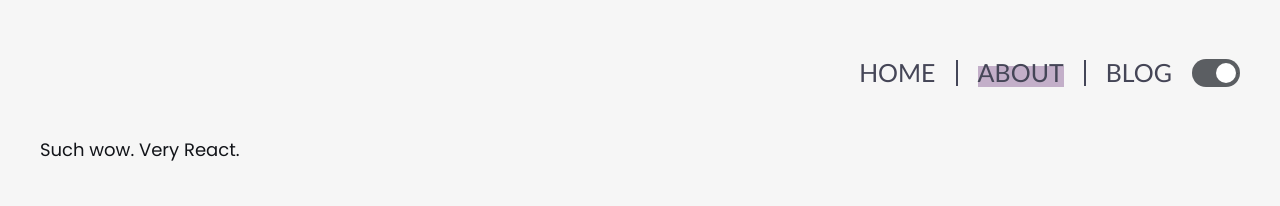
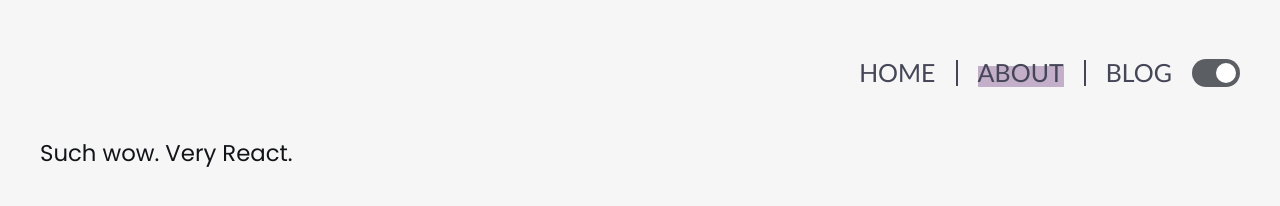
Before and after one commit to Ninabanina/personal-website, a Gatsby site: page /about in a window 1280 px wide. Built offline with nearby package versions, Linux system fonts and the light colour scheme; Gatsby itself is replaced by a stand-in of ours.

Commit message:
build the text component

```diff
--- a/package.json
+++ b/package.json
@@ -15,6 +15,7 @@
   },
   "dependencies": {
     "babel-plugin-styled-components": "^2.0.7",
+    "classnames": "^2.3.2",
     "gatsby": "^5.3.3",
     "gatsby-plugin-google-fonts": "^1.0.1",
     "gatsby-plugin-styled-components": "^6.3.0",
--- a/src/components/GlobalStyles/GlobalStyles.js
+++ b/src/components/GlobalStyles/GlobalStyles.js
@@ -1,4 +1,4 @@
-import { createGlobalStyle } from "styled-components";
+import { createGlobalStyle } from "styled-components"
 
 const GlobalStyle = createGlobalStyle`
   :root {
@@ -56,6 +56,16 @@ const GlobalStyle = createGlobalStyle`
     --h6-fluid-rate: 1vw + 1rem;
 
     --font-size-body:1.8rem;
+    --font-fluid-body-rate: 1vw + 1rem;
+
+    --font-size-body-small-mobile: 1.2rem;
+    --font-size-body-small-desktop: 1.4rem;
+
+    --font-size-body-medium-mobile: 1.6rem;
+    --font-size-body-medium-desktop: 1.8rem;
+
+    --font-size-body-large-mobile: 2rem;
+    --font-size-body-large-desktop: 2.4rem;
 
     /* Typography spacing */
     --letter-spacing-body: 0.05rem;
@@ -68,6 +78,10 @@ const GlobalStyle = createGlobalStyle`
     --line-height-h4: 1.3em;
     --line-height-h5: 1.3em;
     --line-height-h6: 1.4em;
+
+    /* Typography weight */
+    --font-weight-regular: 400;
+    --font-weight-bold: 700;
 
     /* Transition defaults */
     --transition-duration: 0.2s;
@@ -233,6 +247,64 @@ const GlobalStyle = createGlobalStyle`
     color: ${({ theme }) => theme.colors.text};
     transition: background var(--bg-transition), color var(--color-transition);
   }
-`;
 
-export default GlobalStyle;
+  // Size
+  .smallFontSize {
+    font-size: clamp(var(--font-size-body-small-mobile), var(--font-fluid-body-rate), var(--font-size-body-small-desktop));
+  }
+
+  .mediumFontSize {
+    font-size: clamp(var(--font-size-body-medium-mobile), var(--font-fluid-body-rate), var(--font-size-body-medium-desktop));
+  }
+
+  .largeFontSize {
+    font-size: clamp(var(--font-size-body-large-mobile), var(--font-fluid-body-rate), var(--font-size-body-large-desktop));
+  }
+
+
+
+  // Weights
+  .regularFontWeight {
+    font-weight: var(--font-weight-regular);
+  }
+
+  .boldFontWeight {
+    font-weight: var(--font-weight-bold);
+  }
+
+  // Display
+  .inlineTextDisplay {
+    display: inline;
+  }
+
+  .blockTextDisplay {
+    display: block;
+  }
+
+  .inlineBlockTextDisplay {
+    display: inline-block;
+  }
+
+  .flexTextDisplay {
+    display: flex;
+  }
+
+  .inlineFlexTextDisplay {
+    display: inline-flex;
+  }
+
+  // Alignment
+  .leftTextAlign {
+    text-align: left;
+  }
+
+  .ceterTextAlign {
+    text-align: right;
+  }
+
+  .rightTextAlign {
+    text-align: center;
+  }
+`
+
+export default GlobalStyle
--- a/src/components/heading.js
+++ b/src/components/heading.js
@@ -1,5 +1,4 @@
 import React from "react"
-import styled from "styled-components"
 
 const Heading = ({ level, children }) => {
   const Tag = level ? level : "h2"
--- /dev/null
+++ b/src/components/text.js
@@ -0,0 +1,31 @@
+import React from "react"
+import classNames from "classnames"
+
+const Text = ({ component, size, weight, display, align, children }) => {
+  const Tag = component ? component : "p"
+
+  const classes = classNames(
+    { smallFontSize: size === "small" },
+    { mediumFontSize: size === "medium" },
+    { largeFontSize: size === "large" },
+
+    { regularFontWeight: weight === "regular" },
+    { boldFontWeight: weight === "bold" },
+
+    { inlineTextDisplay: display === "inline" },
+    { blockTextDisplay: display === "block" },
+    { inlineBlockTextDisplay: display === "inline-block" },
+    { flexTextDisplay: display === "flex" },
+    { inlineFlexTextDisplay: display === "inline-flex" },
+
+    { leftTextAlign: align === "left" },
+    { ceterTextAlign: align === "center" },
+    { rightTextAlign: align === "right" }
+  )
+
+  if (!children) return null
+
+  return <Tag className={classes}>{children}</Tag>
+}
+
+export default Text
--- a/src/pages/about.js
+++ b/src/pages/about.js
@@ -1,8 +1,10 @@
 import React from "react"
+
 import Layout from "../components/layout"
 import Header from "../components/homeBanner"
 import GlobalStyle from "../components/GlobalStyles/GlobalStyles"
 import ThemeWrapper from "../components/themeWrapper"
+import Text from "../components/text"
 
 const AboutPage = () => (
   <ThemeWrapper>
@@ -10,7 +12,7 @@ const AboutPage = () => (
       <GlobalStyle />
       <div>
         <Header headerText="About me" />
-        <p>Such wow. Very React.</p>
+        <Text size="large">Such wow. Very React.</Text>
       </div>
     </Layout>
   </ThemeWrapper>
--- a/src/pages/blog.js
+++ b/src/pages/blog.js
@@ -1,8 +1,10 @@
 import React from "react"
+
 import Layout from "../components/layout"
 import Header from "../components/homeBanner"
 import GlobalStyle from "../components/GlobalStyles/GlobalStyles"
 import ThemeWrapper from "../components/themeWrapper"
+import Text from "../components/text"
 
 const BlogPage = () => (
   <ThemeWrapper>
@@ -10,7 +12,7 @@ const BlogPage = () => (
       <GlobalStyle />
       <div>
         <Header headerText="Blog" />
-        <p>Some magic content is coming...</p>
+        <Text size="large">Some magic content is coming...</Text>
       </div>
     </Layout>
   </ThemeWrapper>
```
Also changed, not shown: src/components/cards.js (+5 -2 lines), 1 other file.
